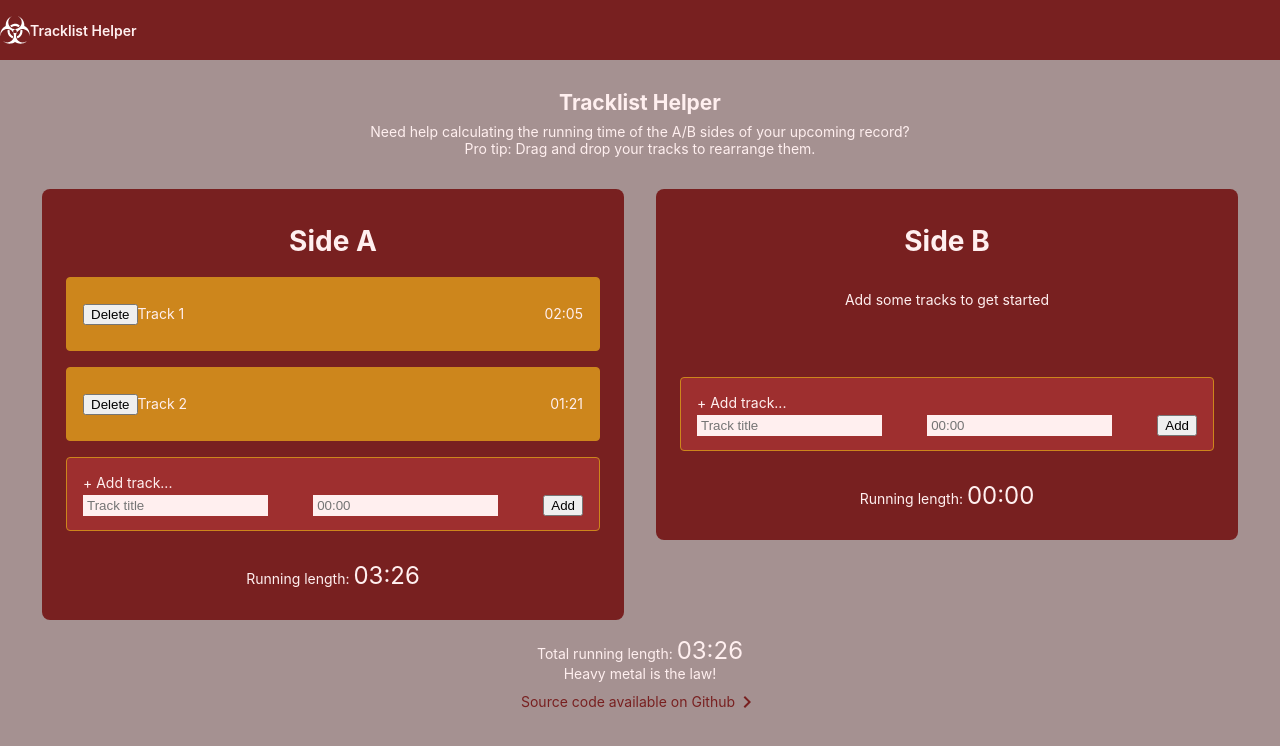
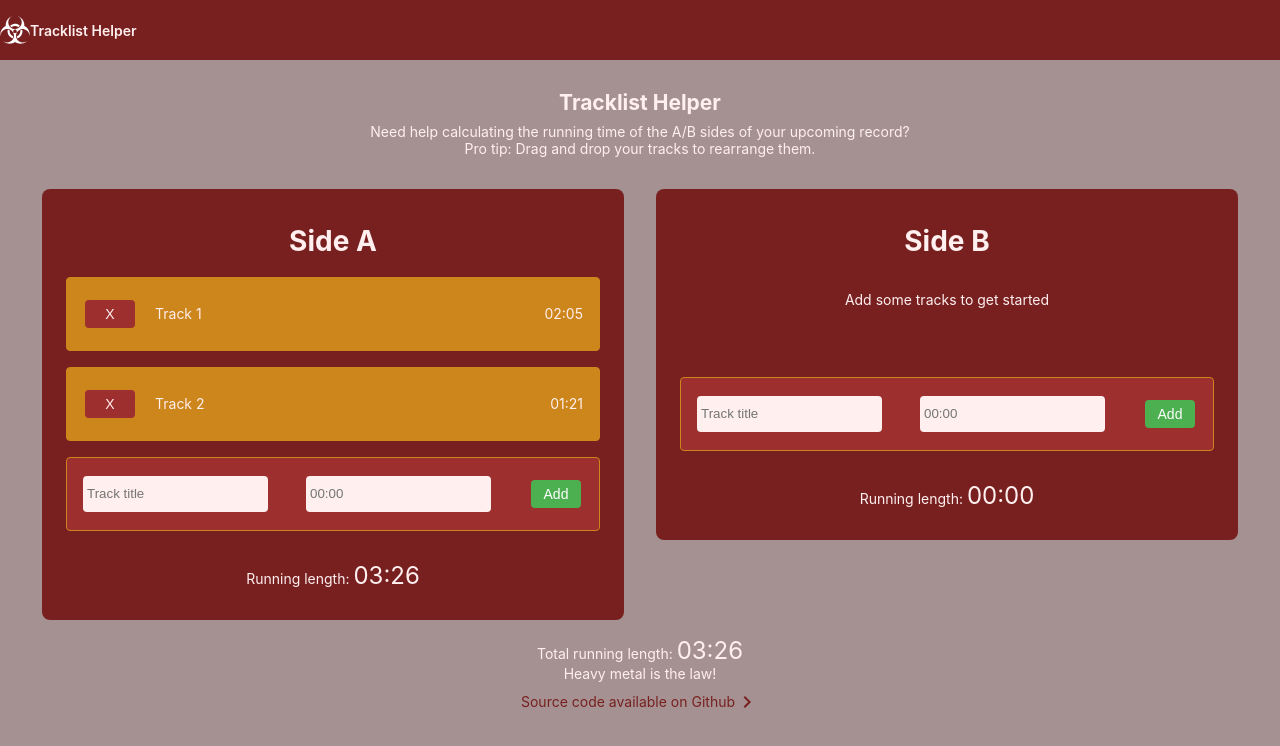
Before and after one commit to Sundin/tracklist, an Angular app: page / in a window 1280 px wide. Shown: the top 746 px of the page. Built offline with nearby package versions, Linux system fonts and the light colour scheme.

Commit message:
Style buttons

```diff
--- a/src/app/side/side.component.html
+++ b/src/app/side/side.component.html
@@ -13,7 +13,6 @@
   </div>
 
   <div class="card" >
-    <span>+ Add track...</span>
     <div class="input-form" (keyup.enter)="onAddTrack()">
       <input id="title" [(ngModel)]="newTrack.title" placeholder="Track title" [class.invalid]="invalidTitle"/>
       <input id="length" [(ngModel)]="newTrack.length" placeholder="00:00" [class.invalid]="invalidLength"/>
--- a/src/app/side/side.component.scss
+++ b/src/app/side/side.component.scss
@@ -8,7 +8,7 @@
   margin: 16px;
   padding: 16px;
   background-color: $secondarycolor;
-  border-radius: 8px;
+  border-radius: 2 * $borderradius;
 
   h1 {
     color: $textcolor;
@@ -34,6 +34,8 @@
     input {
       border: 2px solid $inputcolor;
       background-color: $inputcolor;
+      border-radius: $borderradius;
+
       &.invalid {
         animation-name: blinker;
         animation-duration: 0.5s;
--- a/src/app/track/track.component.html
+++ b/src/app/track/track.component.html
@@ -2,7 +2,7 @@
 
 <div class="card" cdkDrag >
   <div>
-    <button (click)="onDelete()">Delete</button>
+    <button (click)="onDelete()">X</button>
     <span>{{track.title}}</span>
   </div>
   <span>{{track.lengthInSeconds | formatLength}}</span>
--- a/src/app/track/track.component.scss
+++ b/src/app/track/track.component.scss
@@ -13,6 +13,18 @@
   box-shadow: 0 4px 17px rgba(0, 0, 0, 0.35);
 }
 
+button {
+  background-color: $deleteButtonColor;
+  color: $secondarytextcolor;
+  margin-right: 20px;
+
+  &:hover {
+    background-color: $secondarytextcolor;
+    color: $deleteButtonColor;
+    border: 2px solid $deleteButtonColor;
+  }
+}
+
 /* Responsive Styles */
 @media screen and (max-width: 767px) {
   .card {
--- a/src/styles.scss
+++ b/src/styles.scss
@@ -16,6 +16,10 @@ $hoverlinkcolor: #125699;
 $textcolor: rgb(255, 239, 239);
 $secondarytextcolor: rgb(255, 239, 239);
 
+$deleteButtonColor: rgb(158, 47, 47);
+$okButtonColor: #4CAF50;
+$borderradius: 4px;
+
 html {
   background-color: $background;
 }
@@ -24,7 +28,7 @@ html {
   display: flex;
   flex-direction: column;
   justify-content: center;
-  border-radius: 4px;
+  border-radius: $borderradius;
   border: $borderstyle;
   background-color: $newtrackcolor;
   height: 40px;
@@ -35,3 +39,25 @@ html {
   line-height: 24px;
   cursor: pointer;
 }
+
+button {
+  background-color: $okButtonColor;
+  color: white;
+  border: none;
+  padding: 6px;
+  width: 50px;
+  text-align: center;
+  text-decoration: none;
+  display: inline-block;
+  font-size: 14px;
+  margin: 4px 2px;
+  transition-duration: 0.4s;
+  cursor: pointer;
+  border-radius: $borderradius;
+
+  &:hover {
+    background-color: $secondarytextcolor;
+    color: $okButtonColor;
+    border: 2px solid $okButtonColor;
+  }
+}
```
